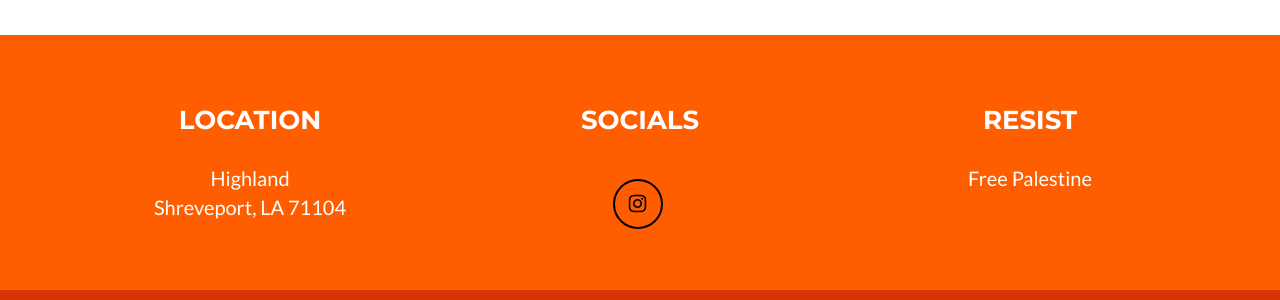
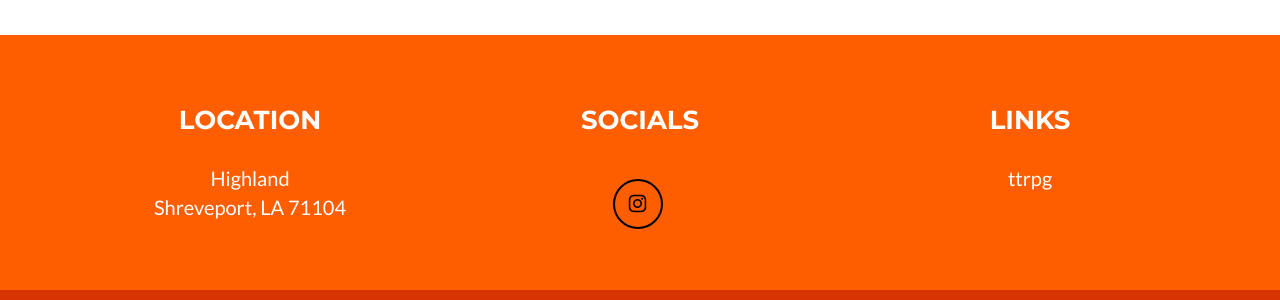
Before and after one commit to NateHPS/motion, a Jekyll site: the page built from _posts/2014-07-18-Master-Of-Me.markdown, in a window 1280 px wide and 900 px high, scrolled down 1968 px. Shown: the part 539-839 px from the top of the window. Built offline with Jekyll 4.4.1, drawn with Linux system fonts in a browser that asks for light colours.

Commit message:
Update _config.yml

```diff
--- a/_config.yml
+++ b/_config.yml
@@ -35,7 +35,7 @@ footer:
   copyright: Nate Treme
   location: Location
   social: Socials
-  credits: Resist
+  credits: Links
 
 # Social networks usernames (many more available: google-plus, flickr, dribbble, pinterest, instagram, tumblr, linkedin, etc.)
 social:
@@ -48,7 +48,7 @@ address:
   - line: Shreveport, LA 71104
 
 # Credits content
-credits: Free Palestine
+credits: <a href="https://natetreme.itch.io/">ttrpg</a>
 
 # Build settings
 markdown: kramdown
```
